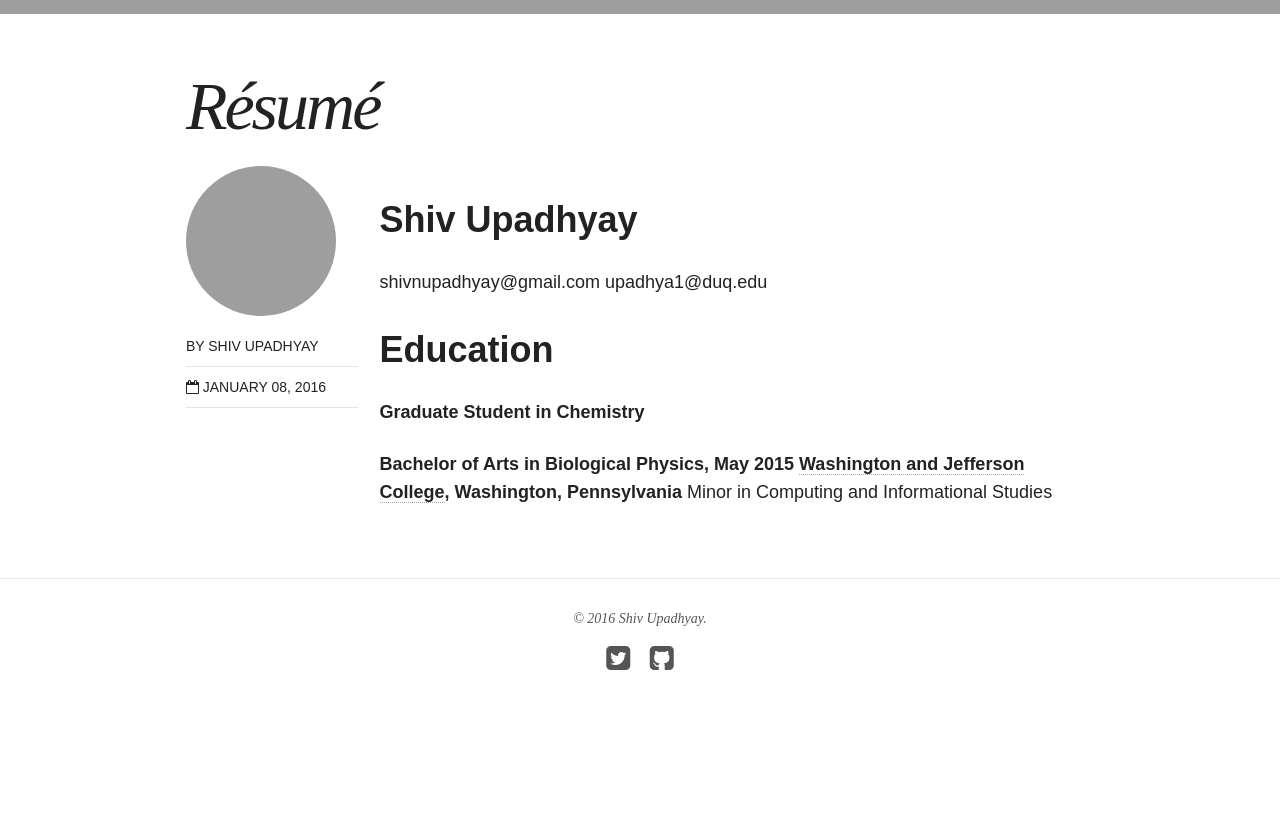
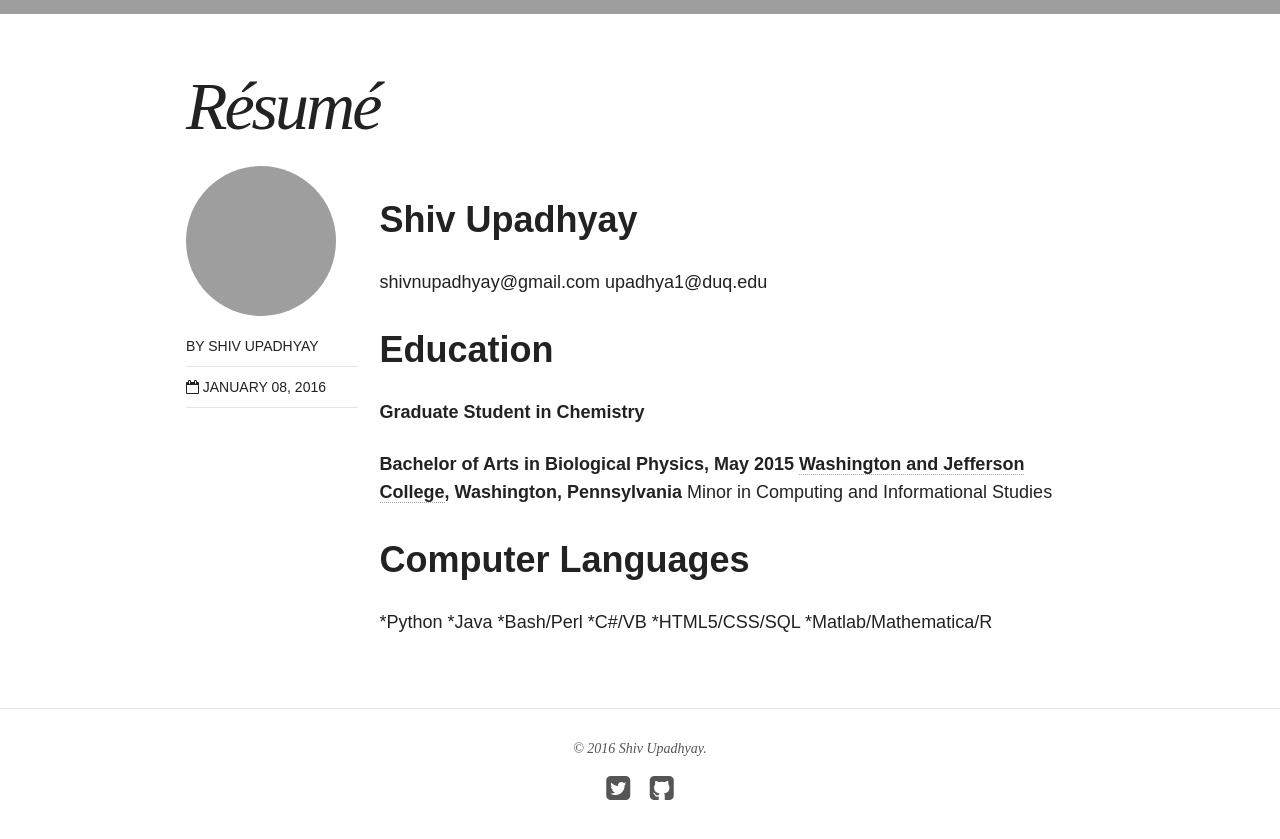
Before and after one commit to shivupa/shivupa.github.io, a Jekyll site: the page built from resume/index.md, in a window 1280 px wide and 900 px high, scrolled down 1100 px. Shown: the top 839 px of the window. Built offline with Jekyll 4.4.1, drawn with Linux system fonts in a browser that asks for light colours; nearby versions of some CDN libraries; before the commit the page ends 1870 px from its top, so only the background shows below that.

Commit message:
Testing more of the resume

```diff
--- a/resume/index.md
+++ b/resume/index.md
@@ -19,3 +19,11 @@ upadhya1@duq.edu
 **Bachelor of Arts in Biological Physics, May 2015**
 [**Washington and Jefferson College**](www.washjeff.edu)**, Washington, Pennsylvania**
 Minor in Computing and Informational Studies
+
+#Computer Languages
+*Python
+*Java
+*Bash/Perl
+*C\#/VB
+*HTML5/CSS/SQL
+*Matlab/Mathematica/R
```
